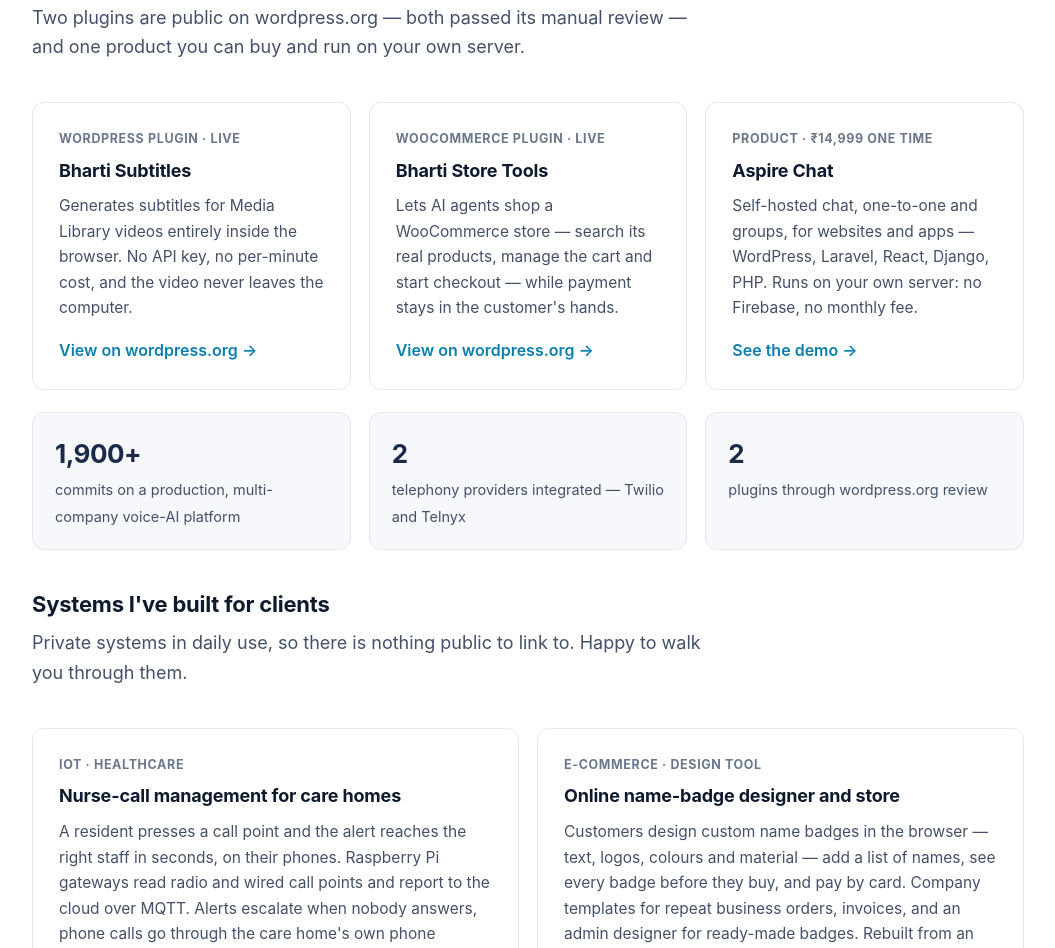
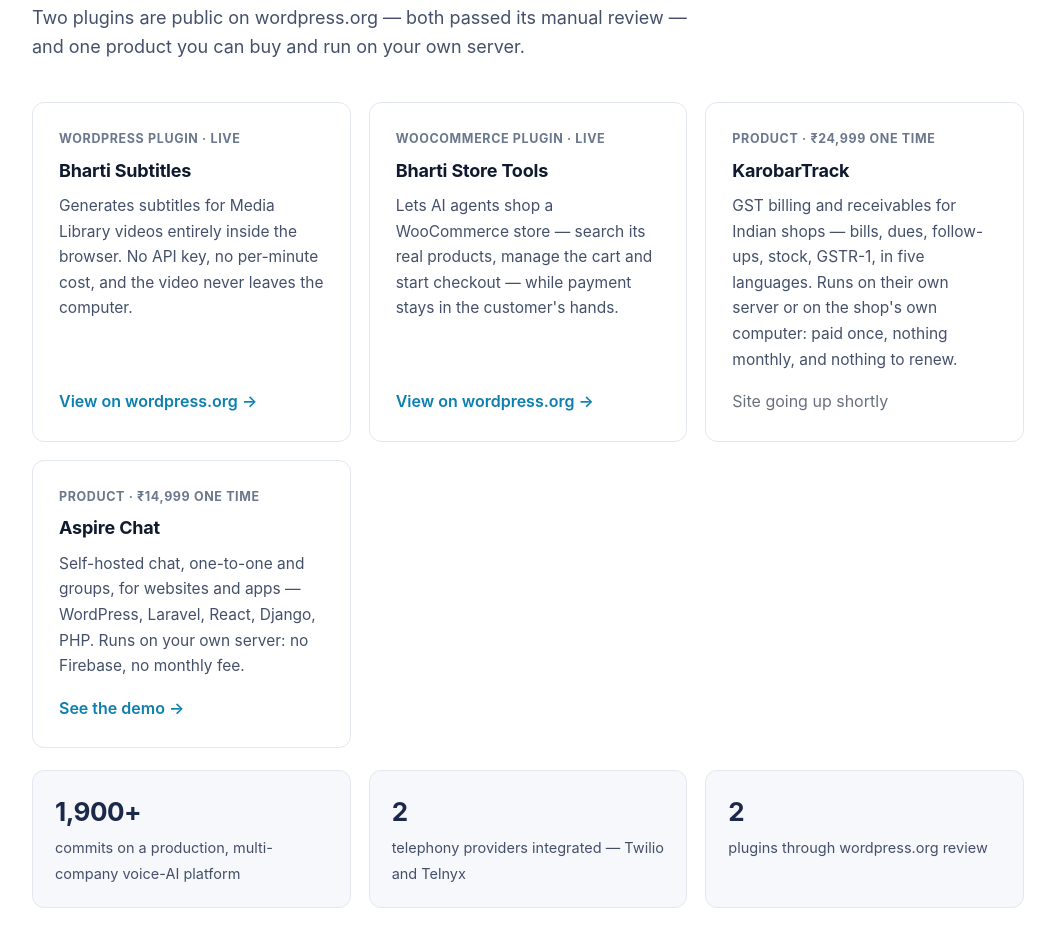
Before and after one commit to prashant-dhumane/prashant-dhumane.github.io, a plain HTML site: page index.html in a window 1280 px wide. Shown: the part 1411-2359 px from the top of the page, without its empty margins (112-1167 px from the left). Drawn offline with Linux system fonts and the light colour scheme.

Commit message:
Portfolio: add KarobarTrack
The page sells Aspire Chat and lists two wordpress.org plugins, and
says nothing about the largest thing built here. It is the only shop
window with a real name on it, and the product was missing from it.

Card in the same shape as the others, above Aspire Chat because it is
the bigger product: Rs 24,999 one time, self-hosted, and the line that
actually sells it - nothing monthly and nothing to renew.

No link on it. karobartrack.com is not registered yet, and a dead link
says "this is not finished" louder than no link at all. There is a
"Site going up shortly" line instead, because an empty card bottom
leaves it looking half-built next to its neighbours, and a product
that looks half-built reads as half-built. The real link is written in
a comment, ready for the day the domain exists.

Co-Authored-By: Claude Opus 5 <noreply@anthropic.com>

```diff
--- a/index.html
+++ b/index.html
@@ -187,6 +187,27 @@
         <a class="go" href="https://wordpress.org/plugins/bharti-store-tools/" target="_blank" rel="noopener">View on wordpress.org →</a>
       </div>
       <div class="card">
+        <div class="kind">Product · ₹24,999 one time</div>
+        <h3>KarobarTrack</h3>
+        <p>GST billing and receivables for Indian shops — bills, dues, follow-ups, stock,
+          GSTR-1, in five languages. Runs on their own server or on the shop's own computer:
+          paid once, nothing monthly, and nothing to renew.</p>
+        <!--
+          खरा दुवा मुद्दाम नाही: karobartrack.com अजून नोंदवलेलं नाही,
+          आणि मेलेला दुवा हा दुवा नसण्यापेक्षा वाईट — तो "हे अजून
+          झालेलं नाही" असं सांगतो.
+
+          पण चौकट **रिकामीही ठेवायची नाही**: शेजारच्या प्रत्येक
+          चौकटीला तळाशी एक ओळ आहे, आणि इथे ती नसल्याने ही चौकट
+          अर्धवट दिसते — आणि अर्धवट दिसणारं उत्पादन अर्धवट **वाटतं**.
+
+          domain live झाल्यावर ही ओळ याने बदलायची:
+          <a class="go" href="https://karobartrack.com">See it →</a>
+        -->
+        <div class="go" style="opacity:.62">Site going up shortly</div>
+      </div>
+
+      <div class="card">
         <div class="kind">Product · ₹14,999 one time</div>
         <h3>Aspire Chat</h3>
         <p>Self-hosted chat, one-to-one and groups, for websites and apps — WordPress, Laravel,
```
